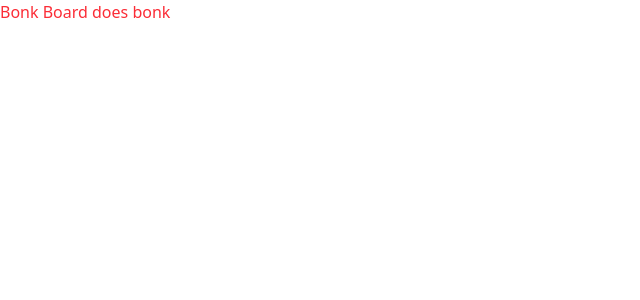
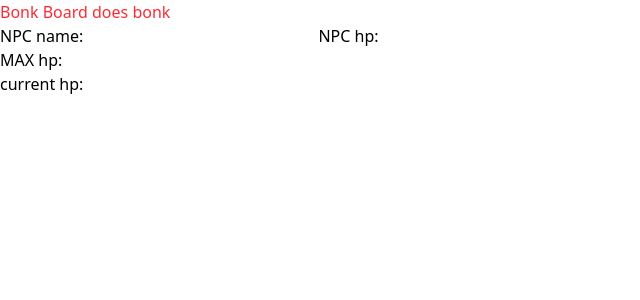
Before and after one commit to ivanova-marina/bonk-board, a React (Vite) app: page / in a window 1280 px wide. Shown: the top 300 px of the page, without its empty margins (0-640 px from the left). Built offline with nearby package versions, Linux system fonts and the light colour scheme.

Commit message:
Simple fields

```diff
--- a/src/App.tsx
+++ b/src/App.tsx
@@ -1,9 +1,11 @@
+import { NpcCard } from './components/NpcCard/NpcCard';
 import './index.css';
 
 function App() {
   return (
     <>
       <p className='text-red-500'>Bonk Board does bonk</p>
+      <NpcCard />
     </>
   );
 }
--- /dev/null
+++ b/src/components/NpcCard/NpcCard.tsx
@@ -0,0 +1,16 @@
+export function NpcCard() {
+  return (
+    <>
+      <label>
+        NPC name: <input name='npc-name' />
+      </label>
+      <label>
+        NPC hp: <input name='npc-hp' />
+      </label>
+      <div>
+        <p>MAX hp: </p>
+        <p>current hp: </p>
+      </div>
+    </>
+  );
+}
```
